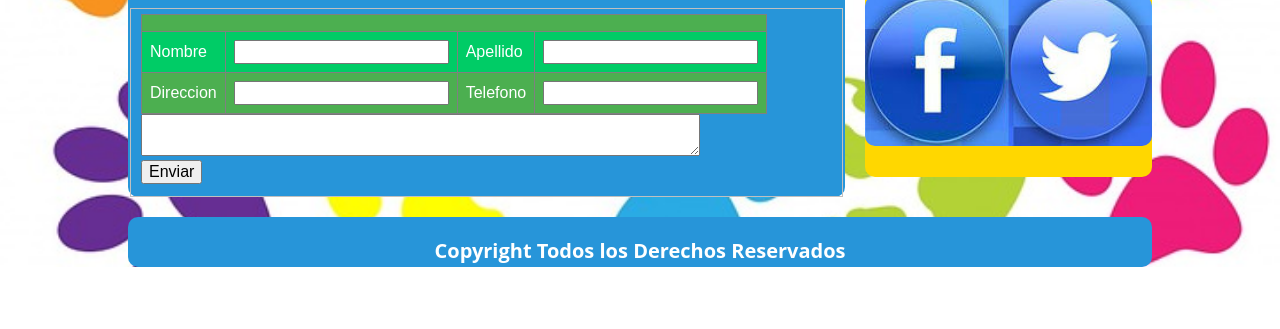
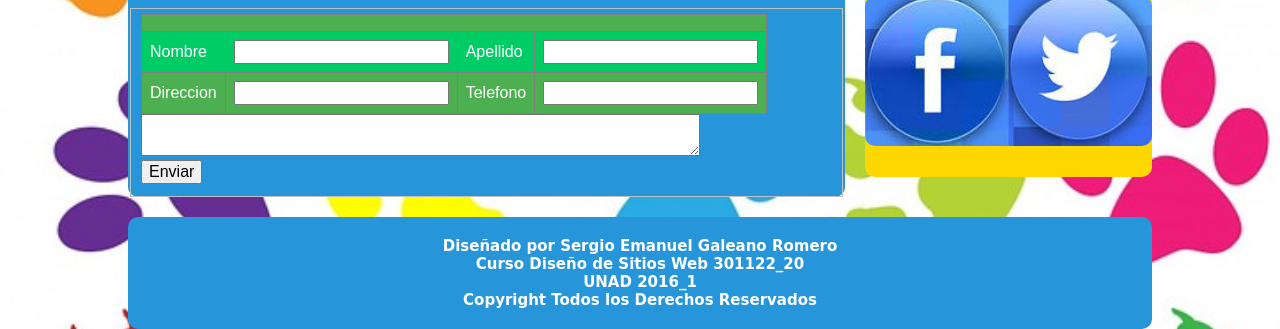
Before and after one commit to sergiogaleano/sergiogaleano.github.io, a plain HTML site: page Contacto.html in a window 1280 px wide. Shown: the part 724-1053 px from the top of the page. Before the commit the page ends 991 px from the top, so only its background shows below. Drawn offline with Linux system fonts and the light colour scheme.

Commit message:
cambios footer
footer

```diff
--- a/Contacto.html
+++ b/Contacto.html
@@ -101,8 +101,15 @@
           <img class="banner" src="imagenes/rdes.jpg">
     </aside>
 
-    <footer><h3>
-        Copyright Todos los Derechos Reservados</h3></footer>
+        <footer>
+        <h4> Diseñado por Sergio Emanuel Galeano Romero
+        <br>
+        Curso Diseño de Sitios Web 301122_20
+        <br>
+        UNAD 2016_1
+        <br>
+        Copyright Todos los Derechos Reservados</h4>
+    </footer>
 </div>
 
 
--- a/css/mystyle.css
+++ b/css/mystyle.css
@@ -46,6 +46,12 @@ h3{
 	font-family: 'Open Sans', sans-serif;
 	font-size: 20px;
 	text-align: center;
+}
+h4{
+        color: white;
+  font-family: 'Boogaloo', cursive;
+  font-size: 15px;
+  text-align: center;
 }
 
 header{
@@ -119,7 +125,7 @@ header{
 
    footer{
        width: 100%;
-       height: 50px;
+       height: auto;
        background:rgb(39, 149, 217);
        float: left;
        margin-top: 20px;
```
Also changed, not shown: Galeria.html (+9 -2 lines), gato.html (+9 -2 lines), index.html (+9 -2 lines), misionyvision.html (+9 -2 lines), perro.html (+9 -2 lines), somos.html (+9 -2 lines).
